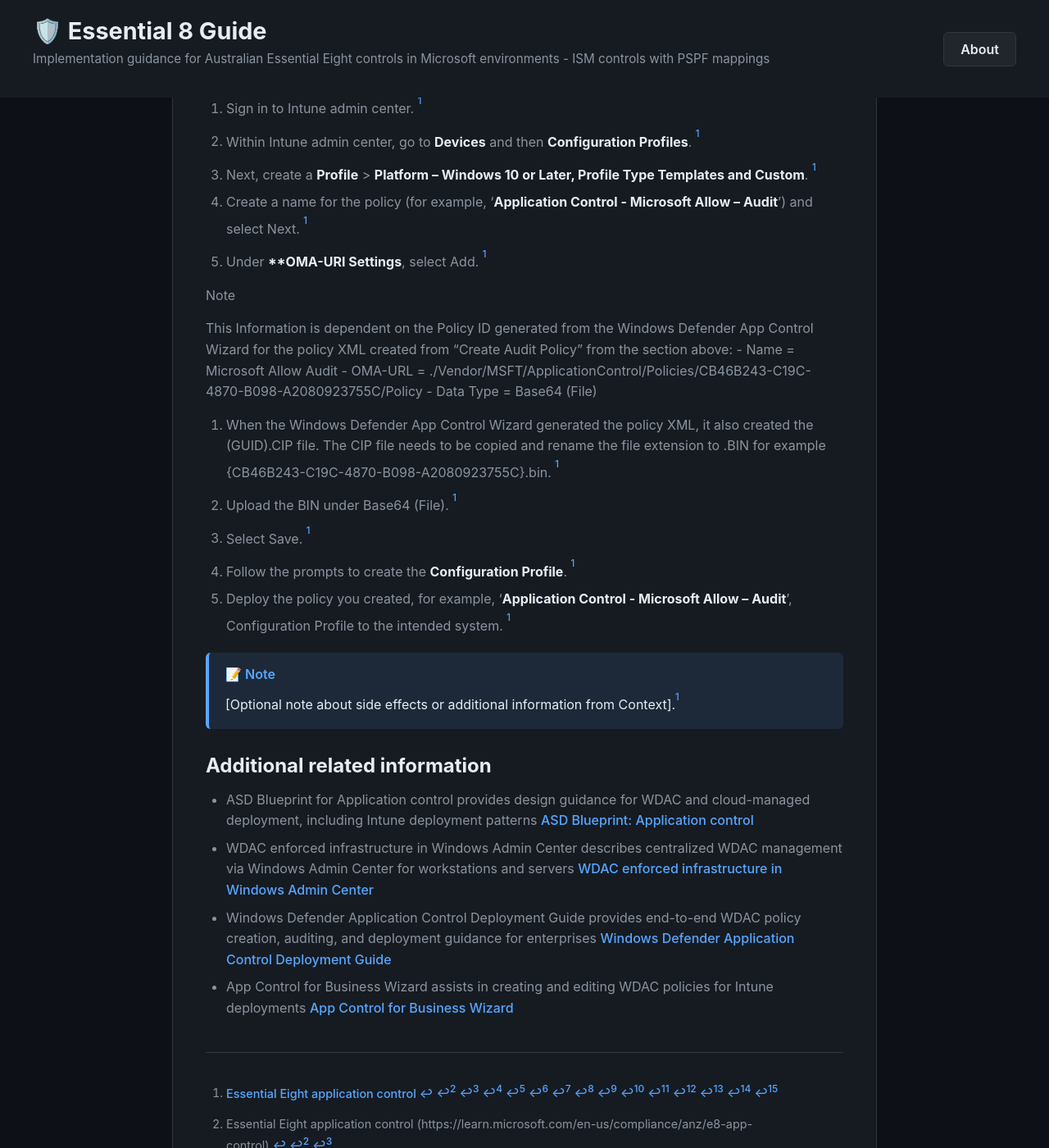
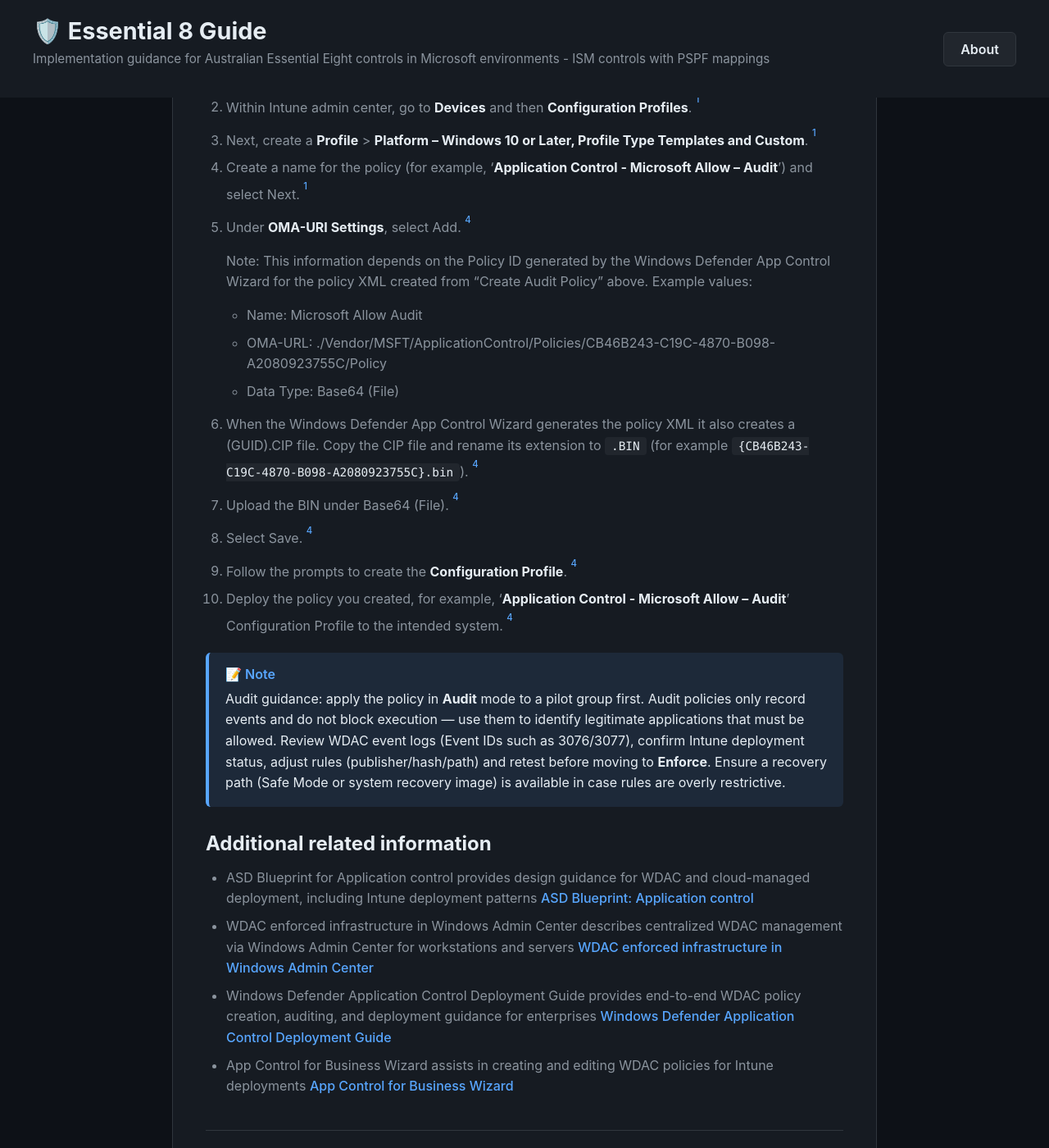
Before and after one commit to alanburchill/ISM-Controls-Guide, a Jekyll site: the page built from controls/ISM-0843.md, in a window 1280 px wide and 1400 px high, scrolled down 1677 px. Shown: the whole window at 82% size. Built offline with Jekyll 4.4.1, drawn with Linux system fonts in a browser that asks for light colours; some of the changed text lies outside the part shown.

Commit message:
fix: enhance documentation clarity and update footnotes across multiple controls 📝

```diff
--- a/controls/ISM-0843.md
+++ b/controls/ISM-0843.md
@@ -7,10 +7,10 @@
 generated_from: "row-3-ISM-0843.response.md"
 date_generated: "2026-02-13"
 ---
-# Application control is implemented on workstations.
+## Application control is implemented on workstations
 
 | Property | Value |
-|----------|-------|
+| ---------- | ------- |
 | **ISM Control** | ISM-0843 |
 | **Revision** | 9 |
 | **Updated** | Sep-21 |
@@ -26,11 +26,13 @@
 
 Implemented via **App Control for Business** and deployed through **Intune** to enforce policies across devices.[^2]
 
-### Footnotes
+[^1]: [ASD Blueprint — Application control (ASD Blueprint for Secure Cloud)](https://blueprint.asd.gov.au/security-and-governance/essential-eight/application-control/)
 
-[^1]: [ASD Blueprint - Application control - ASD's Blueprint for Secure Cloud](https://blueprint.asd.gov.au/security-and-governance/essential-eight/application-control/)
+[^2]: [App Control for Business and AppLocker overview — Microsoft Learn](https://learn.microsoft.com/en-us/windows/security/application-security/application-control/app-control-for-business/appcontrol-and-applocker-overview)
 
-[^2]: [App Control for Business and AppLocker Overview](https://learn.microsoft.com/en-us/windows/security/application-security/application-control/app-control-for-business/appcontrol-and-applocker-overview)
+[^3]: [Essential Eight application control — Microsoft Learn](https://learn.microsoft.com/en-us/compliance/anz/e8-app-control)
+
+[^4]: [WDAC and Windows PowerShell to allow or block apps on HoloLens 2 devices with Microsoft Intune — Microsoft Learn](https://learn.microsoft.com/en-us/intune/intune-service/configuration/custom-profile-hololens)
 
 ## Design Decision
 
@@ -40,18 +42,16 @@
 ## Prerequisites
 
 ### Dependencies
-- **Windows 10 or Windows 11 devices** capable of App Control policy deployment. [^1]
-- **Management through an MDM solution such as Intune or Group Policy** to deploy WDAC policies. [^1]
+
+- **Windows 10 or Windows 11 devices** capable of App Control policy deployment. [^2]
+- **Management through an MDM solution such as Intune or Group Policy** to deploy WDAC policies. [^2]
 - **Intune administration privileges** to create and deploy WDAC policies via Intune. [^2]
-- **Windows PowerShell** available for WDAC policy creation and customization. [^3]
-- **Group Policy deployment** is supported as an alternative, but is limited to single-policy format policies on Windows Server 2016 and 2019. [^1]
+- **Windows PowerShell** available for WDAC policy creation and customization. [^4]
+- **Group Policy deployment** is supported as an alternative, but is limited to single-policy format policies on Windows Server 2016 and 2019. [^2]
 
 ### Permissions/Roles
+
 - **Intune Administrator role** to perform policy creation and deployment in Intune. [^2]
-
-[^1]: App Control for Business and AppLocker Overview (https://learn.microsoft.com/en-us/windows/security/application-security/application-control/app-control-for-business/appcontrol-and-applocker-overview)
-[^2]: Essential Eight application control (https://learn.microsoft.com/en-us/compliance/anz/e8-app-control)
-[^3]: WDAC and Windows PowerShell to allow or blocks apps on HoloLens 2 devices with Microsoft Intune (https://learn.microsoft.com/en-us/intune/intune-service/configuration/custom-profile-hololens)
 
 ## Implementation Steps
 
@@ -61,22 +61,22 @@
 2. Within Intune admin center, go to **Devices** and then **Configuration Profiles**. [^1]
 3. Next, create a **Profile** > **Platform – Windows 10 or Later, Profile Type Templates and Custom**. [^1]
 4. Create a name for the policy (for example, '**Application Control - Microsoft Allow – Audit**') and select Next. [^1]
-5. Under ****OMA-URI Settings**, select Add. [^1]
+5. Under **OMA-URI Settings**, select Add. [^3]
 
-Note
+    > Note: This information depends on the Policy ID generated by the Windows Defender App Control Wizard for the policy XML created from "Create Audit Policy" above. Example values:
+    >
+    > - Name: Microsoft Allow Audit
+    > - OMA-URL: ./Vendor/MSFT/ApplicationControl/Policies/CB46B243-C19C-4870-B098-A2080923755C/Policy
+    > - Data Type: Base64 (File)
 
-This Information is dependent on the Policy ID generated from the Windows Defender App Control Wizard for the policy XML created from "Create Audit Policy" from the section above: - Name = Microsoft Allow Audit - OMA-URL = ./Vendor/MSFT/ApplicationControl/Policies/CB46B243-C19C-4870-B098-A2080923755C/Policy - Data Type = Base64 (File)
-
-6. When the Windows Defender App Control Wizard generated the policy XML, it also created the (GUID).CIP file. The CIP file needs to be copied and rename the file extension to .BIN for example {CB46B243-C19C-4870-B098-A2080923755C}.bin. [^1]
-7. Upload the BIN under Base64 (File). [^1]
-8. Select Save. [^1]
-9. Follow the prompts to create the **Configuration Profile**. [^1]
-10. Deploy the policy you created, for example, '**Application Control - Microsoft Allow – Audit**', Configuration Profile to the intended system. [^1]
+6. When the Windows Defender App Control Wizard generates the policy XML it also creates a (GUID).CIP file. Copy the CIP file and rename its extension to `.BIN` (for example `{CB46B243-C19C-4870-B098-A2080923755C}.bin`). [^3]
+7. Upload the BIN under Base64 (File). [^3]
+8. Select Save. [^3]
+9. Follow the prompts to create the **Configuration Profile**. [^3]
+10. Deploy the policy you created, for example, '**Application Control - Microsoft Allow – Audit**' Configuration Profile to the intended system. [^3]
 
 > [!NOTE]
-> [Optional note about side effects or additional information from Context].[^1]
-
-[^1]: [Essential Eight application control](https://learn.microsoft.com/en-us/compliance/anz/e8-app-control)
+> Audit guidance: apply the policy in **Audit** mode to a pilot group first. Audit policies only record events and do not block execution — use them to identify legitimate applications that must be allowed. Review WDAC event logs (Event IDs such as 3076/3077), confirm Intune deployment status, adjust rules (publisher/hash/path) and retest before moving to **Enforce**. Ensure a recovery path (Safe Mode or system recovery image) is available in case rules are overly restrictive.
 
 ## Additional related information
 
```
Also changed, not shown: controls/ISM-0974.md (+12 -10 lines), controls/ISM-1173.md (+20 -19 lines), controls/ISM-1380.md (+23 -24 lines), .github/agents/Research Agent.agent.md.
